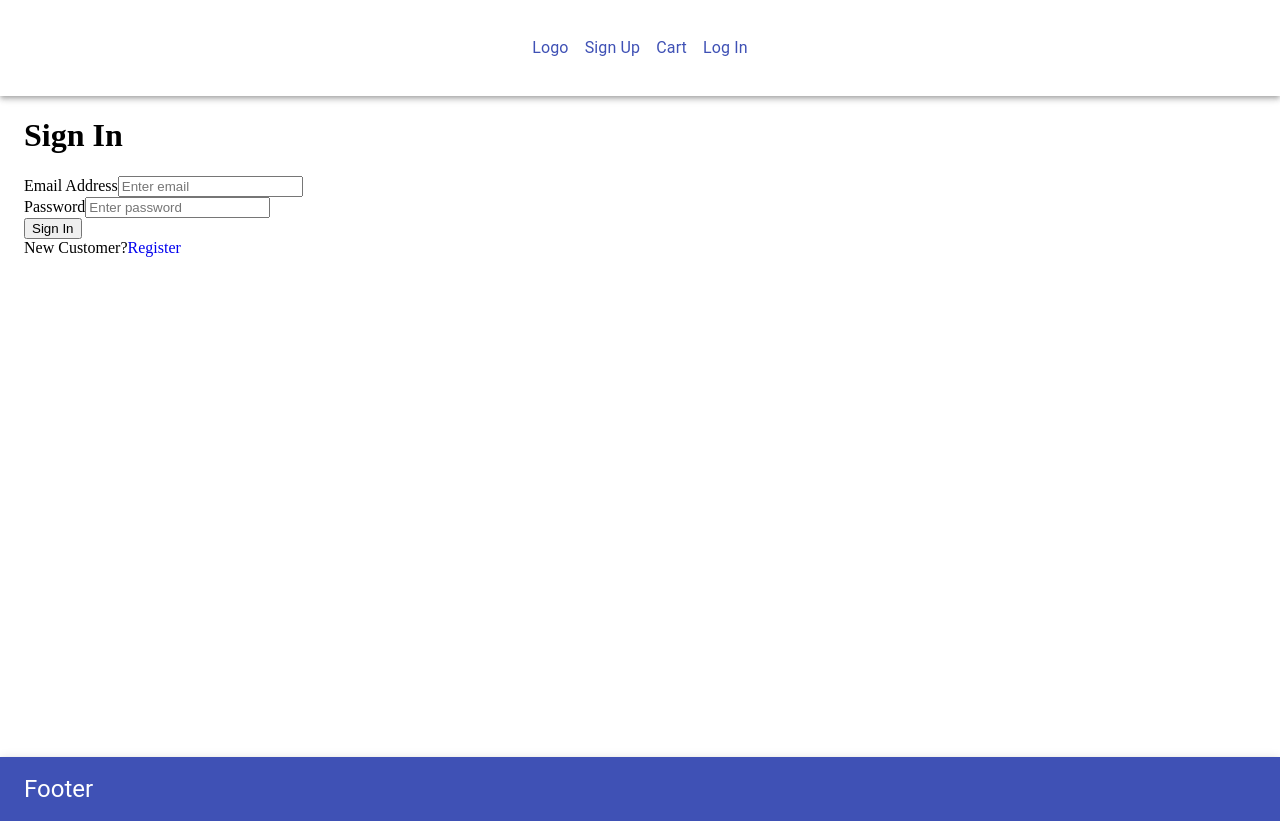
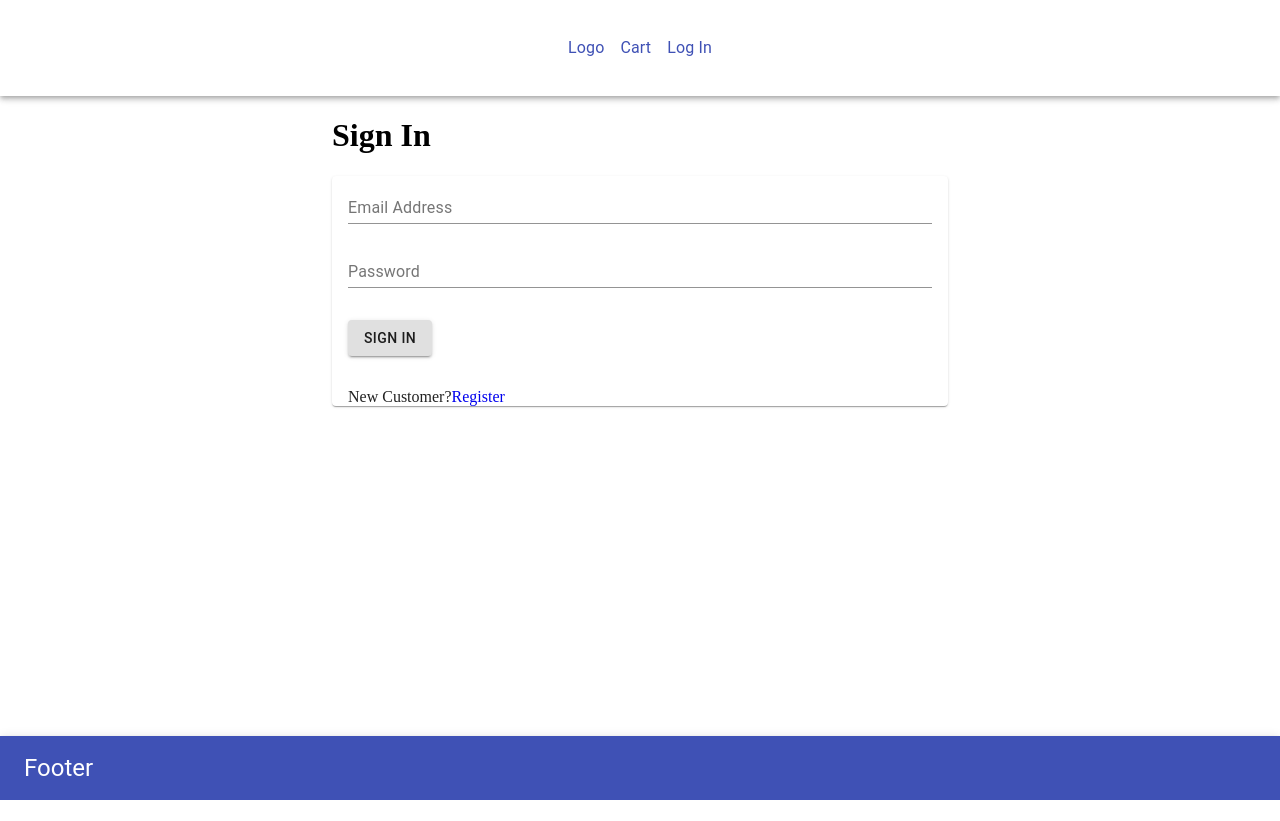
Before and after one commit to ARodriguezHacks/le-magasin-shop, a React (Create React App) app in the folder frontend/: page /login in a window 1280 px wide. After the commit the page ends 800 px from the top, so only its background shows below. Built offline with nearby package versions, Linux system fonts and the light colour scheme.

Commit message:
Style LoginScreen

```diff
--- a/frontend/src/actions/userActions.js
+++ b/frontend/src/actions/userActions.js
@@ -3,6 +3,7 @@ import {
   USER_LOGIN_FAIL,
   USER_LOGIN_SUCCESS,
   USER_LOGIN_REQUEST,
+  USER_LOGOUT,
 } from "../constants/userConstants";
 
 export const login = (email, password) => async (dispatch) => {
@@ -39,3 +40,9 @@ export const login = (email, password) => async (dispatch) => {
     });
   }
 };
+
+export const logout = () => (dispatch) => {
+  localStorage.removeItem("userInfo");
+  dispatch({ type: USER_LOGOUT });
+};
+// Above is an example of currying?
--- a/frontend/src/components/FormContainer.js
+++ b/frontend/src/components/FormContainer.js
@@ -1,7 +1,14 @@
 import React from "react";
+import { Grid } from "@material-ui/core";
 
 const FormContainer = ({ children }) => {
-  return <div>{children}</div>;
+  return (
+    <Grid container justify="center">
+      <Grid item xs={12} sm={8} md={6}>
+        {children}
+      </Grid>
+    </Grid>
+  );
 };
 
 export default FormContainer;
--- a/frontend/src/components/Header.js
+++ b/frontend/src/components/Header.js
@@ -1,7 +1,9 @@
 import React from "react";
+import { useDispatch, useSelector } from "react-redux";
 import { Link as RouterLink } from "react-router-dom";
 import { Grid, AppBar, Toolbar, Typography, Link } from "@material-ui/core";
 import { makeStyles } from "@material-ui/core/styles";
+import { logout } from "../actions/userActions";
 
 const useStyles = makeStyles({
   grow: {
@@ -22,7 +24,14 @@ const useStyles = makeStyles({
 });
 
 const Header = () => {
+  const dispatch = useDispatch();
+  const userLogin = useSelector((state) => state.userLogin);
+  const { userInfo } = userLogin;
   const classes = useStyles();
+
+  // const logoutHandler = () => {
+  //   dispatch(logout())
+  // }
   return (
     <header>
       <Grid container justify="center">
@@ -32,15 +41,18 @@ const Header = () => {
               <Link component={RouterLink} to="/">
                 <Typography>Logo</Typography>
               </Link>
-              <Link component={RouterLink} to="/">
-                <Typography>Sign Up</Typography>
-              </Link>
-              <Link component={RouterLink} to="/">
+              <Link component={RouterLink} to="/cart">
                 <Typography>Cart</Typography>
               </Link>
-              <Link component={RouterLink} to="/login">
-                <Typography>Log In</Typography>
-              </Link>
+              {userInfo ? (
+                <Link component={RouterLink} to="/login">
+                  <Typography>{userInfo.name}</Typography>
+                </Link>
+              ) : (
+                <Link component={RouterLink} to="/login">
+                  <Typography>Log In</Typography>
+                </Link>
+              )}
             </Toolbar>
           </AppBar>
         </Grid>
--- a/frontend/src/screens/LoginScreen.js
+++ b/frontend/src/screens/LoginScreen.js
@@ -1,18 +1,38 @@
 import React, { useState, useEffect } from "react";
 import { Link } from "react-router-dom";
 import { useDispatch, useSelector } from "react-redux";
+import { makeStyles } from "@material-ui/core/styles";
+import {
+  Grid,
+  FormControl,
+  InputLabel,
+  Input,
+  Button,
+  FormGroup,
+  Paper,
+} from "@material-ui/core";
 import Message from "../components/Message";
 import Loader from "../components/Loader";
 import FormContainer from "../components/FormContainer";
 import { login } from "../actions/userActions";
 
+const useStyles = makeStyles({
+  container: {
+    "& > *": {
+      margin: "1rem",
+    },
+  },
+});
+
 const LoginScreen = ({ location, history }) => {
+  const classes = useStyles();
   const [email, setEmail] = useState("");
   const [password, setPassword] = useState("");
 
   const dispatch = useDispatch();
 
   const userLogin = useSelector((state) => state.userLogin);
+
   const { loading, error, userInfo } = userLogin;
 
   const redirect = location.search ? location.search.split("=")[1] : "/";
@@ -34,9 +54,11 @@ const LoginScreen = ({ location, history }) => {
       {error && <Message>{error}</Message>}
       {loading && <Loader />}
       <form onSubmit={submitHandler}>
-        <div>
-          <label htmlFor="email">Email Address</label>
-          <input
+        <Paper className={classes.container}>
+          <FormGroup>
+            <FormControl>
+              <InputLabel htmlFor="email">Email Address</InputLabel>
+              <Input
                 type="email"
                 id="email"
                 name="email"
@@ -44,25 +66,34 @@ const LoginScreen = ({ location, history }) => {
                 placeholder="Enter email"
                 onChange={(e) => setEmail(e.target.value)}
               />
-        </div>
-        <div>
-          <label htmlFor="password">Password</label>
-          <input
+            </FormControl>
+          </FormGroup>
+          <FormGroup>
+            <FormControl>
+              <InputLabel htmlFor="password">Password</InputLabel>
+              <Input
                 type="password"
                 id="password"
                 name="password"
                 value={password}
                 placeholder="Enter password"
+                color="primary"
                 onChange={(e) => setPassword(e.target.value)}
               />
-        </div>
-        <button type="submit">Sign In</button>
-        <div>
+            </FormControl>
+          </FormGroup>
+          <Button variant="contained">Sign In</Button>
+          <Grid container>
+            <Grid item>
               New Customer?
-          <Link to={redirect ? `/register?redirect=${redirect}` : "/register"}>
+              <Link
+                to={redirect ? `/register?redirect=${redirect}` : "/register"}
+              >
                 Register
               </Link>
-        </div>
+            </Grid>
+          </Grid>
+        </Paper>
       </form>
     </FormContainer>
   );
```
Lines whose indentation alone changed are shown as unchanged.
